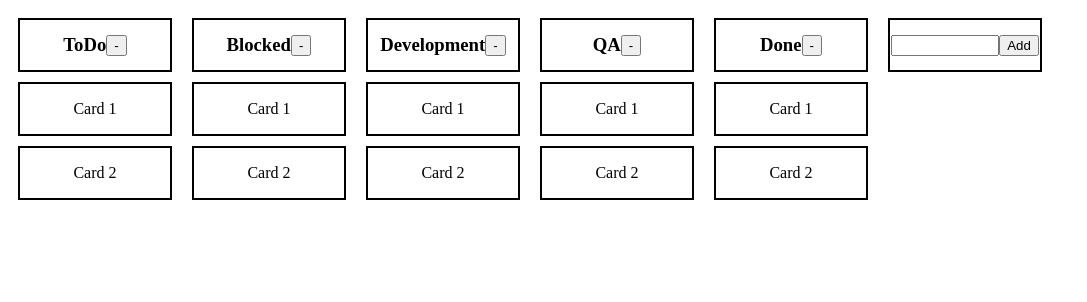
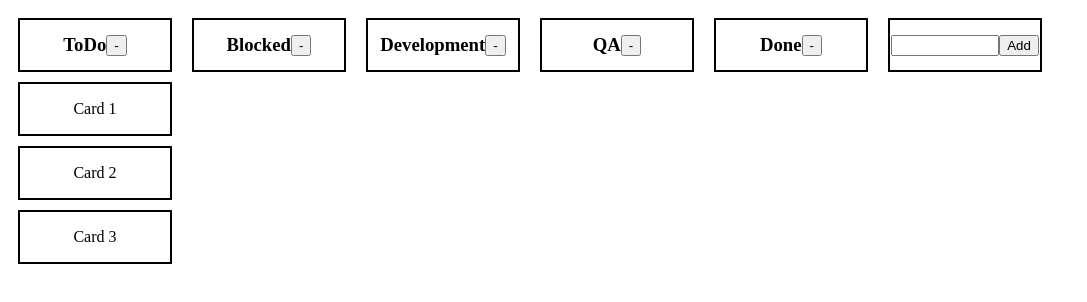
Before and after one commit to AbobaShlepa/jira, a Vue app: page / in a window 1280 px wide. Shown: the top 302 px of the page, without its empty margins (0-1087 px from the left). Built offline with nearby package versions, Linux system fonts and the light colour scheme.

Commit message:
Added column drag

```diff
--- a/src/components/Board.vue
+++ b/src/components/Board.vue
@@ -3,20 +3,23 @@
   import Column from './Column.vue'
   import AddColumn from './AddColumn.vue'
   import Draggable from 'vuedraggable';
+  import { nextTick } from 'vue';
 
-  const { columnNames, swapColumns } = useColumnsStore();
-  function swap(event: any) {
+  const { columns, swapColumns } = useColumnsStore();
+
+  async function swap(event: any) {
     const oldIndex = event.moved.oldIndex;
     const newIndex = event.moved.newIndex
     swapColumns(oldIndex, newIndex);
+    await nextTick();
   }
 </script>
 
 <template>
   <div class="board">
-    <Draggable v-model="columnNames" class="board" @change="swap" group="columns">
+    <Draggable v-model="columns" class="board" @change="swap" group="columns">
       <template #item="{ element }">
-        <Column :title="element.name" />
+        <Column :column-id="element.id" />
       </template>
     </Draggable>
     <AddColumn />
--- a/src/components/Column.vue
+++ b/src/components/Column.vue
@@ -1,27 +1,26 @@
 <script setup lang="ts">
-import { useColumnsStore } from '@/stores/columns';
-import Draggable from 'vuedraggable';
-import { ref } from 'vue'
-import TicketContainer from './TicketContainer.vue';
+  import { useColumnsStore } from '@/stores/columns';
+  import TicketContainer from './TicketContainer.vue';
+  import { useTicketsStore } from '@/stores/tickets';
+  import { storeToRefs } from 'pinia';
 
-defineProps<{
-  title: string
-}>()
+  const props = defineProps<{
+    columnId: number
+  }>();
 
-const tickets = ref([
-  { id: 1, title: 'Card 1' },
-  { id: 2, title: 'Card 2' },
-])
+  const { getColumn, removeColumn } = useColumnsStore();
+  const column = getColumn(props.columnId);
 
-const { removeColumn } = useColumnsStore();
+  const store = useTicketsStore();
+  const { getTickets } = storeToRefs(store);
 </script>
 
 <template>
   <div>
     <div class="card">
-      <h3>{{ title }}</h3>
-      <button @click="removeColumn(title)">-</button>
+      <h3>{{ column.name }}</h3>
+      <button @click="removeColumn(column.id)">-</button>
     </div>
-    <TicketContainer :tickets="tickets"/>
+    <TicketContainer :tickets="getTickets(column.id)" :column-id="column.id" />
   </div>
 </template>
--- a/src/components/TicketContainer.vue
+++ b/src/components/TicketContainer.vue
@@ -1,20 +1,28 @@
 <script setup lang="ts">
+  import { useTicketsStore, type Ticket } from "@/stores/tickets";
   import Draggable from "vuedraggable";
 
-  export type Ticket = {
-    id: number;
-    title: string;
+  const props = defineProps<{
+    tickets: Ticket[];
+    columnId: number;
+  }>();
+
+  const { changeColumn } = useTicketsStore();
+
+  function log(event: any) {
+    console.log(event)
+    const to: HTMLElement = event.to;
+    const targetColumnId: number = +to.id;
+    const ticketId: number = +event.item.id;
+    changeColumn(ticketId, targetColumnId);
   }
 
-  defineProps<{
-    tickets: Ticket[];
-  }>();
 </script>
 
 <template>
-  <Draggable :list="tickets" item-key="id" group="tickets">
+  <Draggable :list="tickets" item-key="id" group="tickets" @end="log" tag="div" :component-data="{ id: columnId }">
     <template #item="{ element }">
-      <div class="card">
+      <div class="card" :id="element.id">
         {{ element.title }}
       </div>
     </template>
--- a/src/stores/columns.ts
+++ b/src/stores/columns.ts
@@ -3,7 +3,7 @@ import { defineStore } from 'pinia'
 
 export const useColumnsStore = defineStore('columns', () => {
   let counter = 1;
-  let columnNames = reactive([
+  let columns = reactive<Column[]>([
     { id: counter++, name: "ToDo" },
     { id: counter++, name: "Blocked" },
     { id: counter++, name: "Development" },
@@ -12,31 +12,36 @@ export const useColumnsStore = defineStore('columns', () => {
   ])
 
   function addColumn(name: string) {
-    columnNames.push({
+    columns.push({
       id: counter++,
       name: name
     })
   };
 
   function removeColumn(id: number) {
-    const index = columnNames.findIndex(x => x.id === id);
-    columnNames.splice(index, 1);
+    const index = columns.findIndex(x => x.id === id);
+    columns.splice(index, 1);
   }
 
   function swapColumns(firstIndex: number, secondIndex: number) {
-    [columnNames[firstIndex], columnNames[secondIndex]]
-      = [columnNames[secondIndex], columnNames[firstIndex]];
+    [columns[firstIndex], columns[secondIndex]]
+      = [columns[secondIndex], columns[firstIndex]];
+  }
+
+  function getColumn(columnId: number) : Column {
+    return columns.find(x => x.id === columnId)!;
   }
 
   return {
-    columnNames,
+    columns,
     addColumn,
     removeColumn,
-    swapColumns
+    swapColumns,
+    getColumn
   }
 })
 
-export type Column = {
+export interface Column {
   id: number;
   name: string;
 }
--- /dev/null
+++ b/src/stores/tickets.ts
@@ -0,0 +1,34 @@
+import { computed, reactive, } from 'vue'
+import { defineStore } from 'pinia'
+
+export const useTicketsStore = defineStore('tickets', () => {
+  let counter = 1;
+  const tickets = reactive([
+    { id: counter++, title: 'Card 1', assigneeId: null, columnId: 1 },
+    { id: counter++, title: 'Card 2', assigneeId: null, columnId: 1 },
+    { id: counter++, title: 'Card 3', assigneeId: null, columnId: 1 },
+  ])
+
+  const getTickets = computed(() => (columnId: number) => tickets.filter(x => x.columnId === columnId));
+
+  function changeColumn(ticketId: number, columnId: number) {
+    const ticket = tickets.find(x => x.id === ticketId)!;
+    ticket.columnId = columnId;
+    console.log(tickets)
+  }
+
+  return {
+    counter,
+    tickets,
+    getTickets,
+    changeColumn
+  }
+})
+
+
+export type Ticket = {
+  id: number;
+  title: string;
+  assigneeId: number | null;
+  columnId: number;
+}
```
